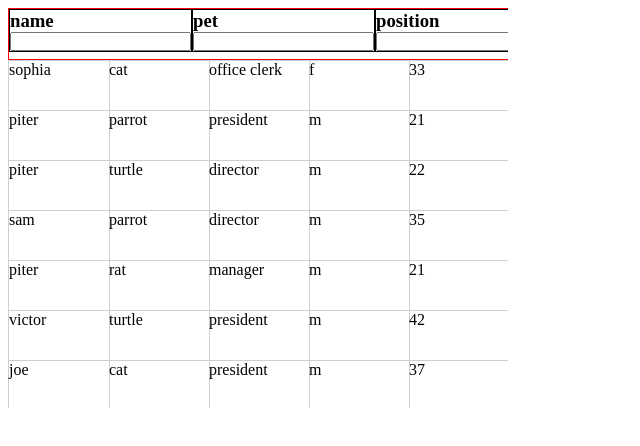
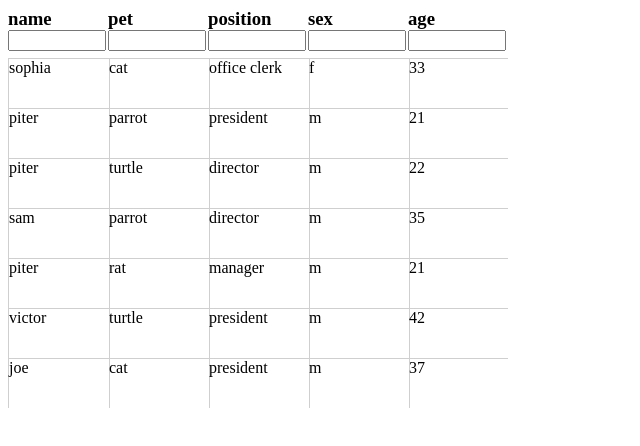
Before and after one commit to nextdesusu/angular-excel, an Angular app: page / in a window 1280 px wide. Shown: the top 446 px of the page, without its empty margins (0-640 px from the left). Built offline with nearby package versions, Linux system fonts and the light colour scheme.

Commit message:
feat: work on input component

```diff
--- a/src/app/input/input.component.css
+++ b/src/app/input/input.component.css
@@ -0,0 +1,9 @@
+:host {
+  display: inline-block;
+  width: 100%;
+}
+
+:host > input {
+  display: inline-block;
+  width: 90%;
+}
--- a/src/app/input/input.component.html
+++ b/src/app/input/input.component.html
@@ -1 +1,6 @@
-<p>input works!</p>
+<input
+  name="query"
+
+  type="text"
+  (change)="onChange($event)"
+/>
--- a/src/app/input/input.component.ts
+++ b/src/app/input/input.component.ts
@@ -1,15 +1,28 @@
-import { Component, OnInit } from '@angular/core';
+import { Component, Input, Output, EventEmitter } from '@angular/core';
+import { inputEvent } from "../../types";
 
 @Component({
   selector: 'app-input',
   templateUrl: './input.component.html',
   styleUrls: ['./input.component.css']
 })
-export class InputComponent implements OnInit {
-
+export class InputComponent {
+  @Input() id: number;
+  @Output() onChanged = new EventEmitter<inputEvent>();
+  private isActive: boolean = true;
+  public query: string;
   constructor() { }
 
-  ngOnInit(): void {
+  onChange(e: Event): void {
+    const target = e.target as HTMLInputElement;
+    //this.query = target.value;
+    const { id, isActive, query } = this;
+    console.log("changin:", target);
+    this.onChanged.emit({
+      id,
+      query,
+      isActive
+    });
   }
 
 }
--- a/src/app/v-header/v-header.component.css
+++ b/src/app/v-header/v-header.component.css
@@ -1,5 +1,4 @@
 :host {
-  border: 1px solid red;
   top: 0px;
   left: 0px;
   display: block;
@@ -17,6 +16,5 @@
   width: 0px;
   height: 0px;
   display: table-cell;
-  position: relative;
-  border: 1px solid black;
+  position: absolute;
 }
--- a/src/app/v-header/v-header.component.html
+++ b/src/app/v-header/v-header.component.html
@@ -1,7 +1,11 @@
 <ng-template [ngIf]="isPropsLoaded" [ngIfElse]="loading">
-  <div *ngFor="let field of props.items">
-    <h3>{{field.name}}</h3>
-    <input (change)="onChange($event)" />
+  <div *ngFor="let field of props.items" [ngStyle]="{
+    'left.px': field.id * props.cellWidth,
+    'width.px': props.cellWidth,
+    'height.px': props.cellHeight
+  }">
+    <h3>{{ field.name }}</h3>
+    <app-input [id]="field.id" (onChanged)="onChange($event)"></app-input>
   </div>
 </ng-template>
 <ng-template #loading>
--- a/src/app/v-header/v-header.component.ts
+++ b/src/app/v-header/v-header.component.ts
@@ -1,5 +1,5 @@
 import { Component, Input, Output, EventEmitter, HostBinding, OnChanges, SimpleChanges } from '@angular/core';
-import { VHeaderProps, VHeaderEvent } from "../../types";
+import { VHeaderProps, inputEvent } from "../../types";
 
 @Component({
   selector: 'app-v-header',
@@ -8,7 +8,7 @@ import { VHeaderProps, VHeaderEvent } from "../../types";
 })
 export class VHeaderComponent implements OnChanges {
   @Input() props: VHeaderProps;
-  @Output() onChanged = new EventEmitter<VHeaderEvent>();
+ // @Output() onChanged = new EventEmitter<VHeaderEvent>();
   @HostBinding('style.height') hostHeight;
   @HostBinding('style.width') hostWidth;
   private propsLoaded: boolean = false;
@@ -29,7 +29,9 @@ export class VHeaderComponent implements OnChanges {
     this.hostWidth = `${cellWidth * items.length}px`;
   }
 
-  onChange(event: Event) {
+  onChange(event: inputEvent) {
+    console.log("v-header ch:", event);
+    /*
     const target = event.target as HTMLInputElement;
     const idR = target.getAttribute("1!!");
     const isActiveR = target.getAttribute("2!!");
@@ -38,7 +40,7 @@ export class VHeaderComponent implements OnChanges {
       id: Number(idR),
       query: target.value,
       isActive: Boolean(isActiveR)
-    });
+    });*/
   }
 
   public get isPropsLoaded(): boolean {
--- a/src/types.ts
+++ b/src/types.ts
@@ -27,7 +27,7 @@ export interface VHeaderProps {
   items: Array<VheaderFieldDescription>;
 }
 
-export interface VHeaderEvent {
+export interface inputEvent {
   id: number;
   query: string | number;
   isActive: boolean;
```
